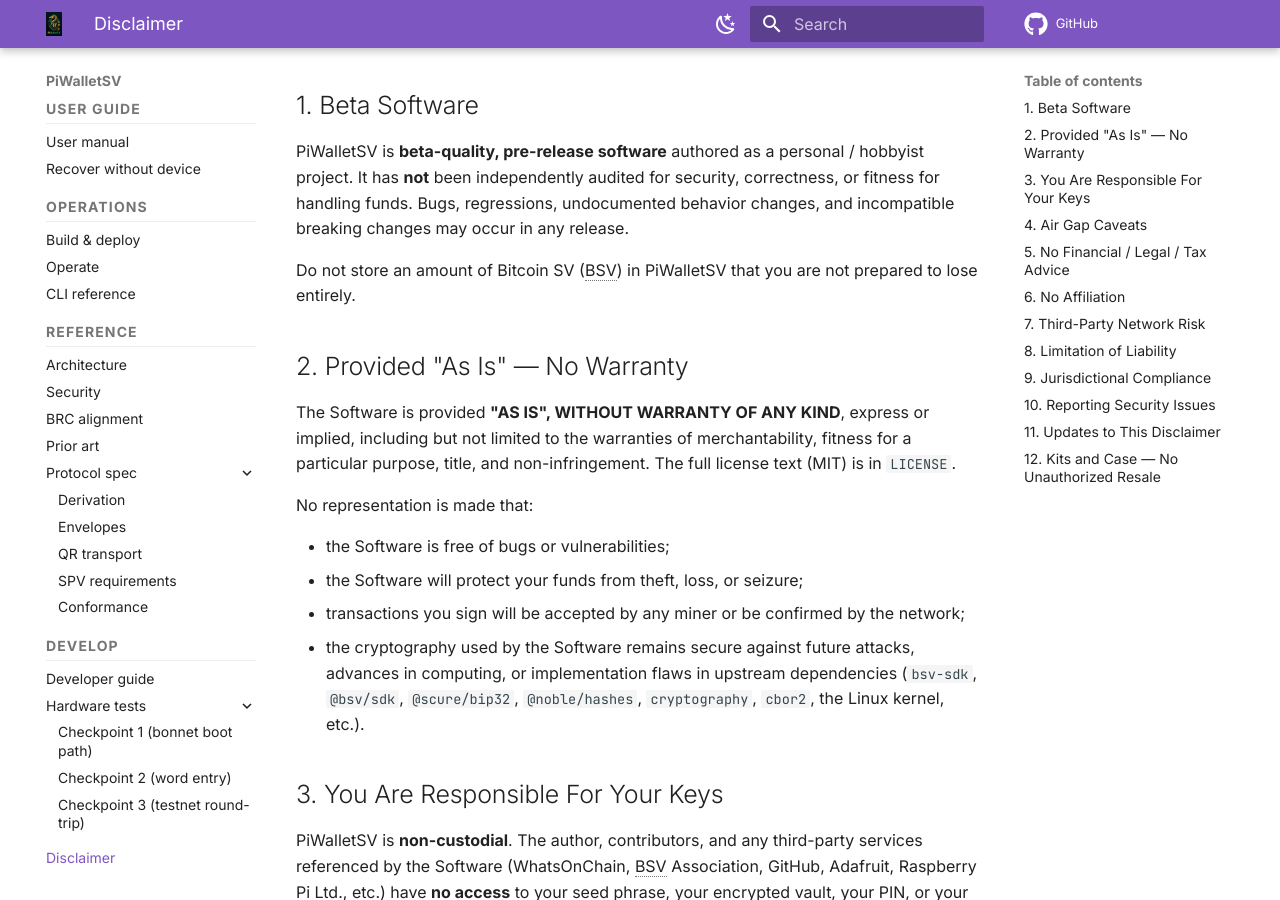
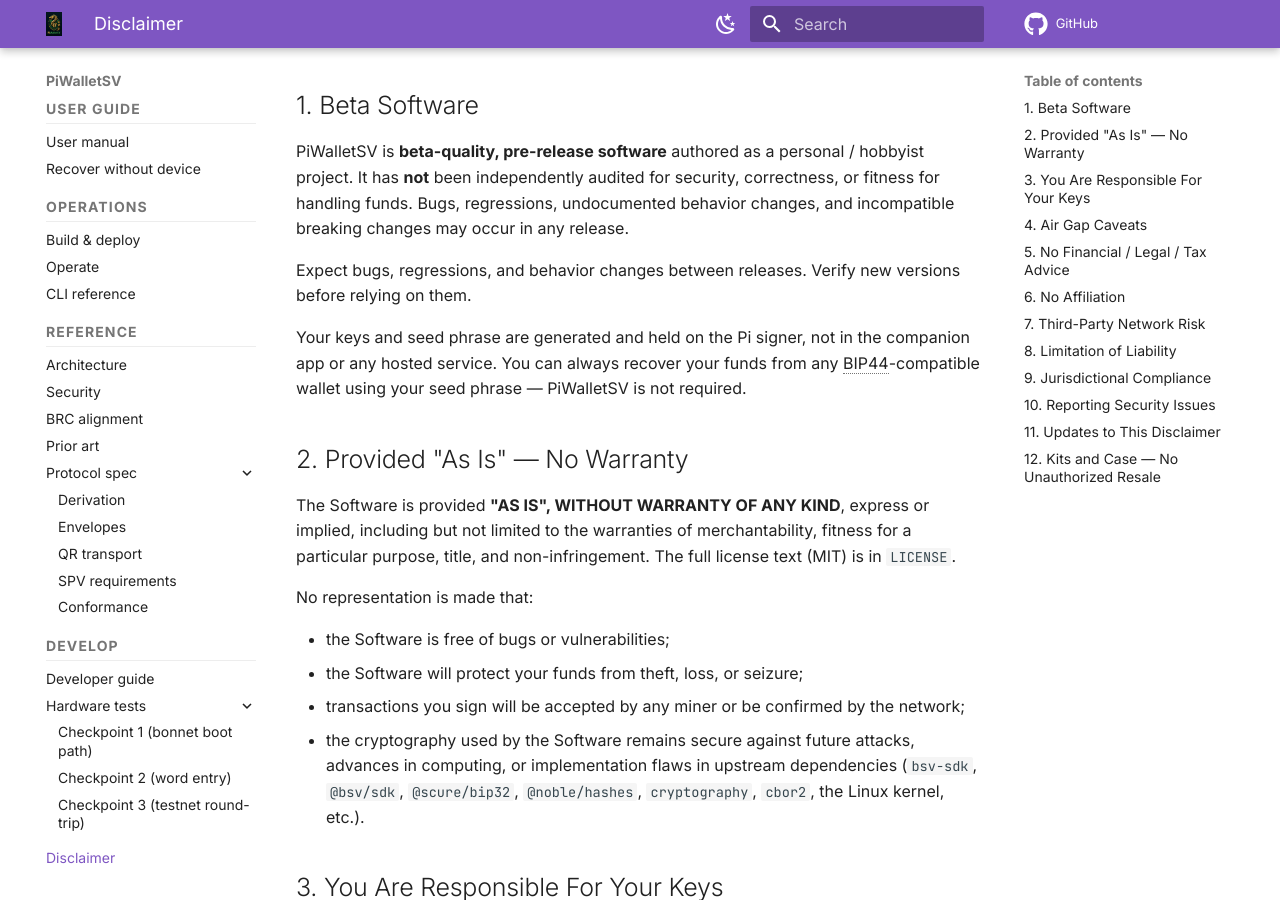
Before and after one commit to mohrt/PiWalletSV, an MkDocs documentation site: the page built from docs/disclaimer.md, in a window 1280 px wide and 900 px high, scrolled down 378 px. Built offline with MkDocs 1.6.1 and Material for MkDocs 9.7.7, drawn with Linux system fonts in a browser that asks for light colours; comment, search, counter and statistics services are not loaded.

Commit message:
Reframe beta disclaimer around bugs and BIP44 recovery.
Drop the afford-to-lose wording; keys stay on the Pi and funds restore
from any BIP44-compatible wallet. Bump companion terms to v4.

Co-authored-by: Cursor <cursoragent@cursor.com>

```diff
--- a/DISCLAIMER.md
+++ b/DISCLAIMER.md
@@ -21,8 +21,13 @@ for security, correctness, or fitness for handling funds. Bugs,
 regressions, undocumented behavior changes, and incompatible breaking
 changes may occur in any release.
 
-Do not store an amount of Bitcoin SV (BSV) in PiWalletSV that you are
-not prepared to lose entirely.
+Expect bugs, regressions, and behavior changes between releases.
+Verify new versions before relying on them.
+
+Your keys and seed phrase are generated and held on the Pi signer, not
+in the companion app or any hosted service. You can always recover
+your funds from any BIP44-compatible wallet using your seed phrase —
+PiWalletSV is not required.
 
 ## 2. Provided "As Is" — No Warranty
 
```
Also changed, not shown: 3 other files.
